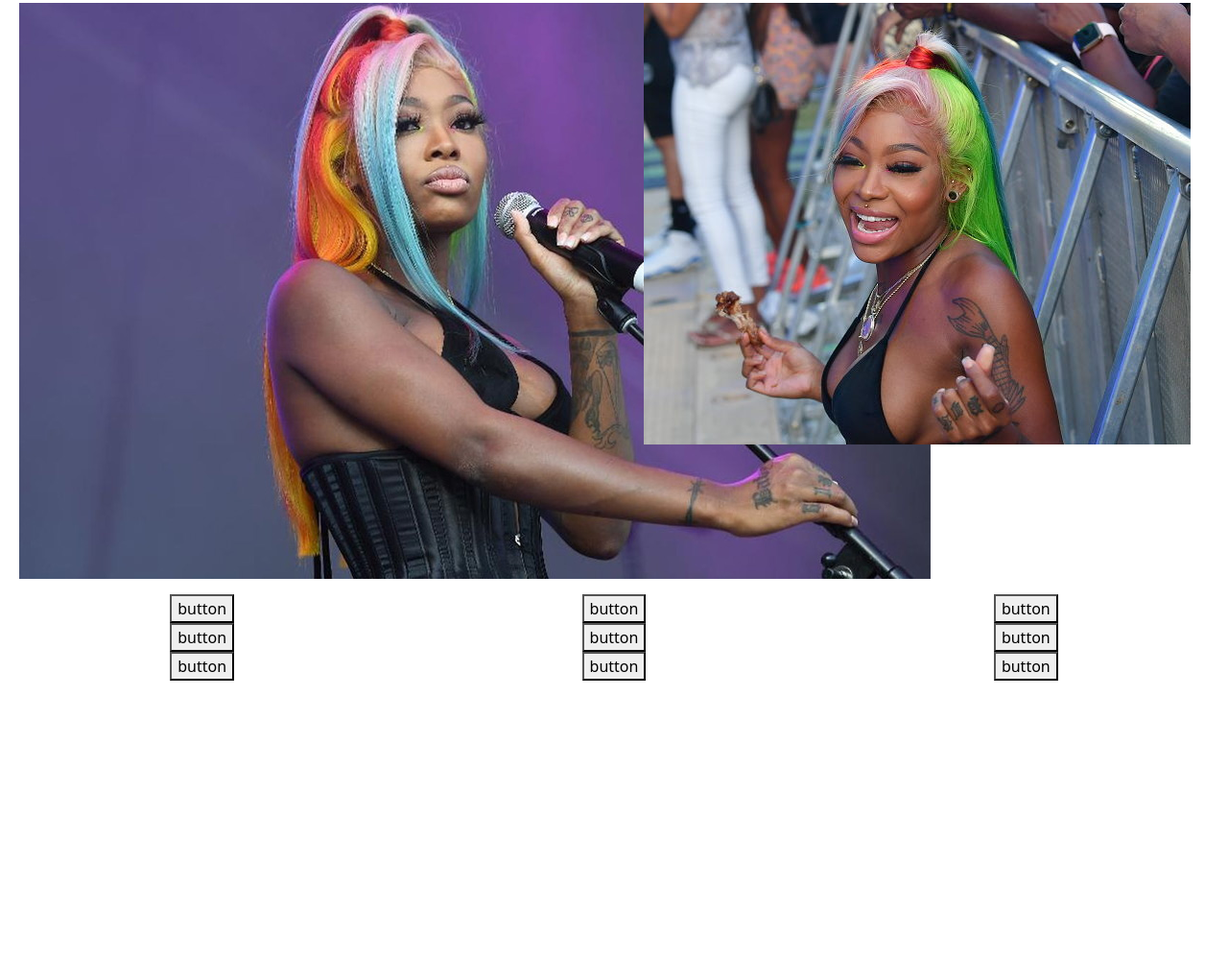
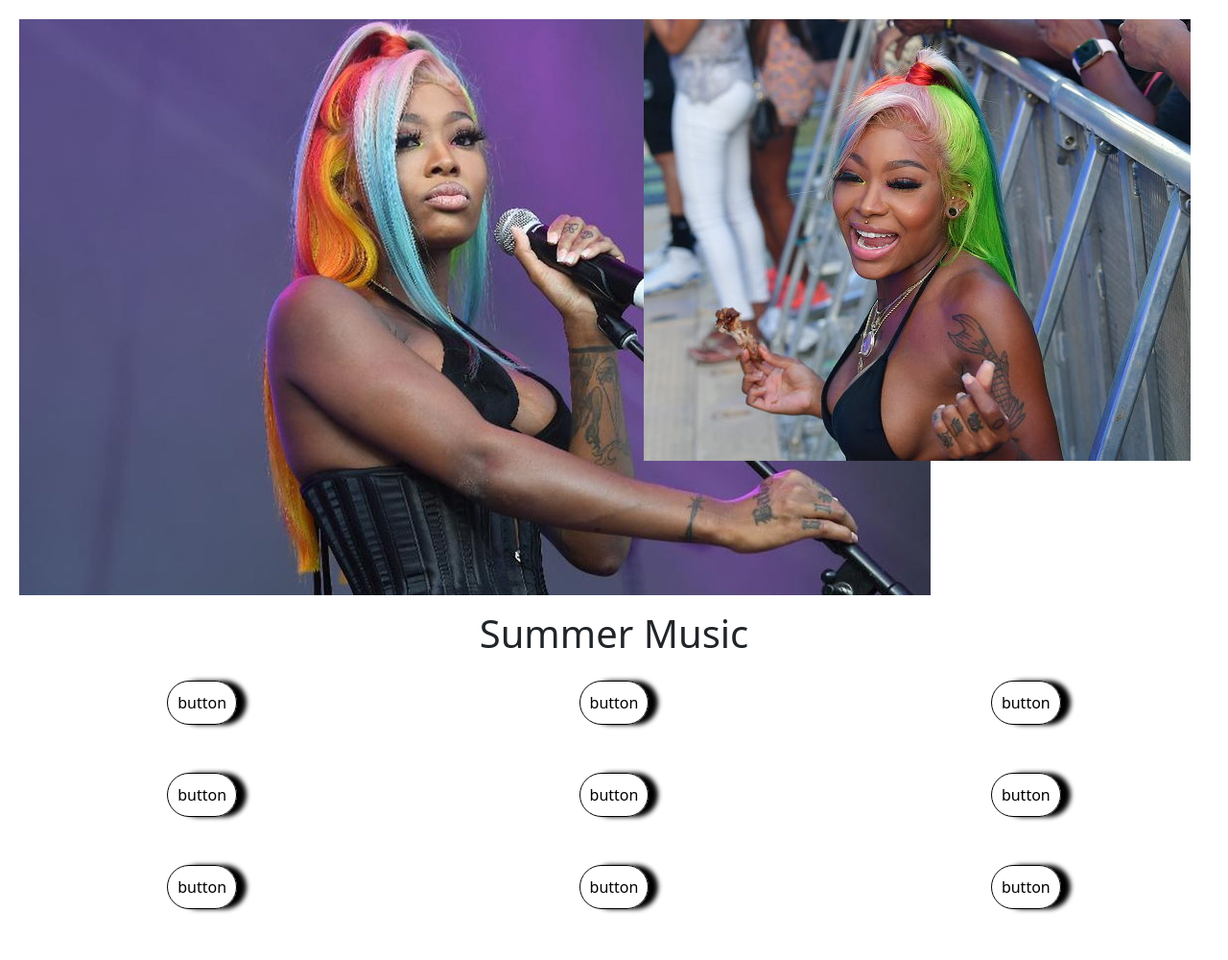
Before and after one commit to AdrianaBroadnax/summerWalker, a plain HTML site: page index.html in a window 1280 px wide. Shown: the part 1533-2533 px from the top of the page at 96% size. Before the commit the page ends 2250 px from the top, so only its background shows below. Drawn offline with nearby package versions, Linux system fonts and the light colour scheme.

Commit message:
css work

```diff
--- a/assets/style.css
+++ b/assets/style.css
@@ -0,0 +1,18 @@
+h1 {
+    margin-bottom: 25px;
+}
+
+button {
+    border: 1px black solid;
+    background: none;
+    box-shadow: 10px 0px 5px black;
+    border-radius: 30px;
+    padding: 10px;
+    display: inline-block;
+    margin-bottom: 50px;
+}
+button:hover {
+    box-shadow: 0px, 0px, 5px, purple;
+    border: 1px purple solid;
+    background: white;
+}
--- a/index.html
+++ b/index.html
@@ -27,6 +27,7 @@
         </div>
     </section>
     <section class="music p-2 text-center">
+        <h1>Summer Music</h1>
         <div class="row">
             <div class="col-4">
                 <button>button</button>
```
